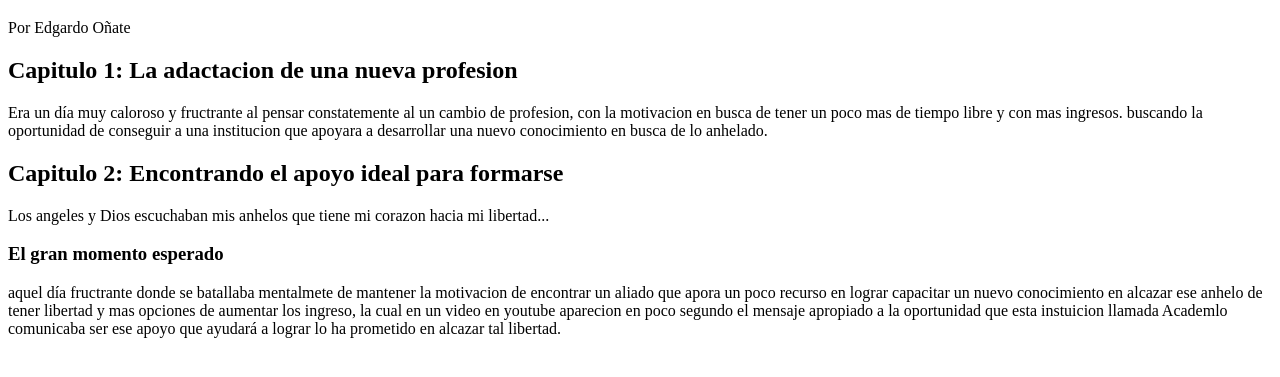
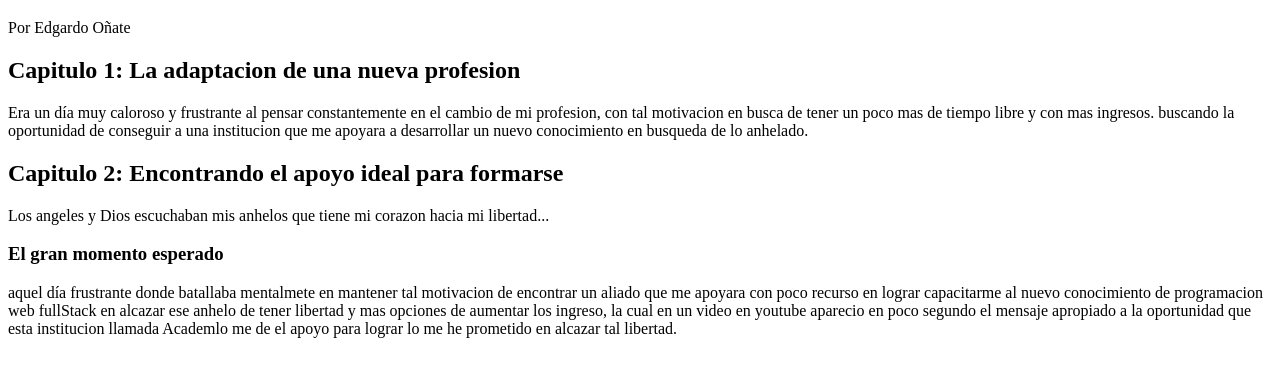
Before and after one commit to Edgardo1513/Estructura-practica, a plain HTML site: page index.html in a window 1280 px wide. Shown: the part 61-438 px from the top of the page. Drawn offline with Linux system fonts and the light colour scheme.

Commit message:
version 2

```diff
--- a/index.html
+++ b/index.html
@@ -14,10 +14,10 @@
     <h1>De técnico a programador con  mi aliado Academlo</h1>
     <p>Por Edgardo Oñate</p>
 
-    <h2>Capitulo 1: La adactacion de una nueva profesion</h2>
+    <h2>Capitulo 1: La adaptacion de una nueva profesion</h2>
     <p>
-      Era un día muy caloroso y fructrante al pensar constatemente al un cambio de profesion, con la motivacion en busca de tener un poco mas de tiempo libre y con mas ingresos.
-      buscando la oportunidad de conseguir a una institucion que apoyara a desarrollar una nuevo conocimiento en busca de lo anhelado.
+      Era un día muy caloroso y frustrante al pensar constantemente en el cambio de mi profesion, con tal motivacion en busca de tener un poco mas de tiempo libre y con mas ingresos.
+      buscando la oportunidad de conseguir a una institucion que me apoyara a desarrollar un nuevo conocimiento en busqueda de lo anhelado.
     </p>
 
     <h2>Capitulo 2: Encontrando el apoyo ideal para formarse</h2>
@@ -25,6 +25,6 @@
 
     <h3>El gran momento esperado</h3>
 
-    <p>aquel día fructrante donde se batallaba mentalmete de mantener la motivacion de encontrar un aliado que apora un poco recurso en lograr capacitar un nuevo conocimiento en alcazar ese anhelo de tener libertad y mas opciones de aumentar los ingreso, la cual en un video en youtube aparecion en poco segundo el mensaje apropiado a la oportunidad que esta instuicion llamada Academlo comunicaba ser ese apoyo que ayudará a lograr lo ha prometido en alcazar tal libertad.</p>
+    <p>aquel día frustrante donde batallaba mentalmete en mantener tal motivacion de encontrar un aliado que me apoyara con poco recurso en lograr capacitarme al nuevo conocimiento de programacion web fullStack en alcazar ese anhelo de tener libertad y mas opciones de aumentar los ingreso, la cual en un video en youtube aparecio en poco segundo el mensaje apropiado a la oportunidad que esta institucion llamada Academlo me de el apoyo para lograr lo me he prometido en alcazar tal libertad.</p>
   </body>
 </html>
```
